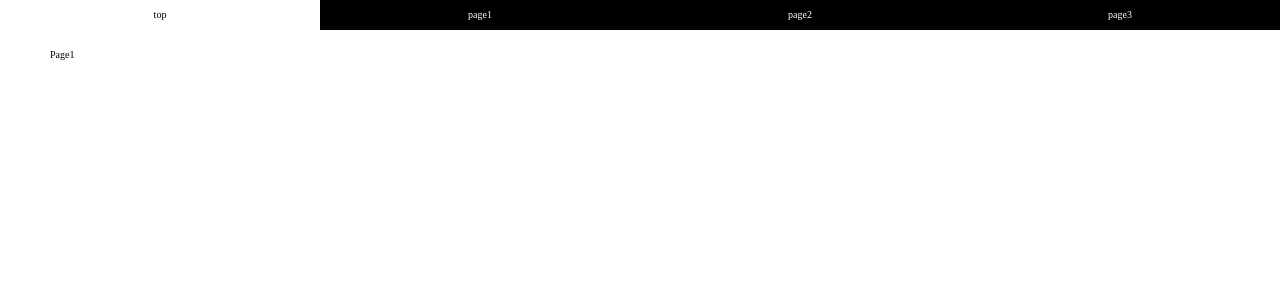
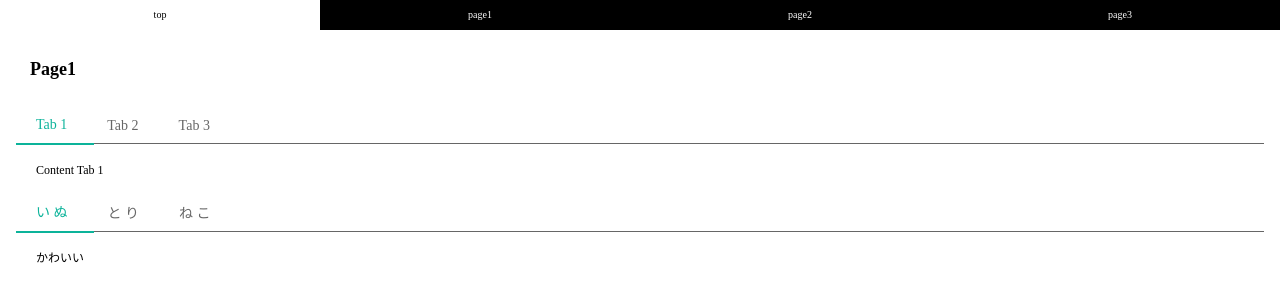
Before and after one commit to yk57-miya/react-example-project, a React app: page /page1 in a window 1280 px wide. Built offline with nearby package versions, Linux system fonts and the light colour scheme.

Commit message:
TAB components実装

```diff
--- a/package.json
+++ b/package.json
@@ -3,6 +3,7 @@
   "version": "0.1.0",
   "private": true,
   "dependencies": {
+    "classnames": "^2.2.6",
     "react": "^16.12.0",
     "react-dom": "^16.12.0",
     "react-router-dom": "^5.1.2",
@@ -21,6 +22,7 @@
     "eslint-plugin-react": "^7.16.0",
     "npm-run-all": "^4.1.5",
     "postcss-apply": "^0.12.0",
+    "postcss-calc": "^7.0.1",
     "postcss-cli": "^6.1.3",
     "postcss-flexbugs-fixes": "^4.1.0",
     "postcss-import": "^12.0.1",
--- a/public/index.css
+++ b/public/index.css
@@ -58,6 +58,8 @@ html {
   font-size: 10px;
 }
 
+/* font-sizeに関する変数群 */
+
 :root {
   /* 上揃え & 左揃え */
   /* 上揃え & 左右中央 */
@@ -116,14 +118,72 @@ html {
       transition: all 300ms ease-in;
     }
 
+.Tab {
+  margin: 0 1.6rem;
+}
+
+.Tab ul {
+    width: 100%;
+    margin-bottom: -1px;
+    display: -webkit-box;
+    display: flex;
+    -webkit-box-align: center;
+            align-items: center;
+    -webkit-box-pack: start;
+            justify-content: flex-start;
+    border-bottom: 1px solid #666;
+  }
+
+.Tab__Title {
+    padding: 1rem 2rem;
+    text-align: center;
+    font-size: 1.4rem;
+    color: #666;
+    cursor: pointer;
+  }
+
+.Tab__Title:hover {
+      color: #4fc454;
+    }
+
+.Tab__Title--active {
+      color: #0cb39a;
+      padding-bottom: 1.1rem;
+      font-weight: 400;
+    }
+
+.Tab__UnderLine {
+    display: block;
+    width: 78px;
+    -webkit-transition: -webkit-transform 300ms ease-in;
+    transition: -webkit-transform 300ms ease-in;
+    transition: transform 300ms ease-in;
+    transition: transform 300ms ease-in, -webkit-transform 300ms ease-in;
+    border-bottom: 2px solid #0cb39a;
+    margin-bottom: -1px;
+  }
+
+.Tab__Content {
+    margin: 2rem;
+    font-size: 1.2rem;
+    display: none;
+  }
+
+.Tab__Content--active {
+      display: block;
+    }
+
+.Page1 h1 {
+    margin: 3rem 0;
+    padding-left: 3rem;
+    font-weight: bold;
+    font-size: 1.8rem;
+  }
+
 body,
 html {
   padding: 0;
   margin: 0;
-}
-
-.App {
-  text-align: center;
 }
 
 .App-logo {
--- a/src/common/App.js
+++ b/src/common/App.js
@@ -1,6 +1,6 @@
 import React, { Component } from 'react';
 import { BrowserRouter as Router } from 'react-router-dom';
-import Menu from '../components/Menu/Menu';
+import Menu from '../components/Menu';
 
 class App extends Component {
   render() {
--- a/src/components/Menu/Menu.js
+++ b/src/components/Menu/index.js
@@ -8,6 +8,7 @@ import Page3 from '../../pages/page3';
 import Page404 from '../../pages/error';
 
 const MenuBar = ({ children }) => (
+  <div>
     <div className="Menu">
       <ul>
         <li><Link to='/'>top</Link></li>
@@ -15,7 +16,10 @@ const MenuBar = ({ children }) => (
         <li><Link to='/page2'>page2</Link></li>
         <li><Link to='/page3'>page3</Link></li>
       </ul>
+    </div>
+    <div className="Contents">
       { children }
+    </div>
   </div>
 );
 
@@ -26,7 +30,7 @@ const Menu = ({ location }) => {
       <TransitionGroup>
         <CSSTransition key={ currentkey } classNames='fade' timeout={800}>
           {/*Routeを配置 exactを指定してマッチングを厳密に*/}
-          <div style={{marginLeft: '50px', position: 'absolute', top: '5rem'}}>
+          <div>
             <Switch location={ location }>
               <Route path='/' exact component={ TopPage }/>
               <Route path='/page1' exact component={ Page1 } />
--- /dev/null
+++ b/src/components/Tab/Tab.css
@@ -0,0 +1,46 @@
+.Tab {
+  margin: 0 1.6rem;
+
+  ul {
+    width: 100%;
+    margin-bottom: -1px;
+    @mixin --layout-center-start;
+    border-bottom: 1px solid #666;
+  }
+
+  &__Title {
+    padding: 1rem 2rem;
+    text-align: center;
+    font-size: $size-font-medium;
+    color: #666;
+    cursor: pointer;
+
+    &:hover {
+      color: #4fc454;
+    }
+
+    &--active {
+      color: #0cb39a;
+      padding-bottom: 1.1rem;
+      font-weight: 400;
+    }
+  }
+
+  &__UnderLine {
+    display: block;
+    width: 78px;
+    transition: transform 300ms ease-in;
+    border-bottom: 2px solid #0cb39a;
+    margin-bottom: -1px;
+  }
+
+  &__Content {
+    margin: 2rem;
+    font-size: $size-font-small;
+    display: none;
+
+    &--active {
+      display: block;
+    }
+  }
+}
--- /dev/null
+++ b/src/components/Tab/index.js
@@ -0,0 +1,61 @@
+import React, { Component } from 'react';
+import classNames from 'classnames';
+
+class Tab extends Component {
+  constructor (props) {
+    super(props);
+    this.state = {
+      currentId: 0,
+      styleTab: {
+        transform: 'translateX(0px)'
+      }
+    };
+  }
+
+  handleTabClick = (e, id) => {
+    e.preventDefault();
+    this.width = e.target.clientWidth;
+    this.setState({ currentId : id});
+    this.setState({ styleTab: {
+      transform: `translateX(${this.width*id}px)`
+    } });
+  };
+
+  // componentDidmount() {
+  //   window.addEventListener('load', () => {
+  //   });
+  // }
+
+  shouldComponentUpdate(nextProps, nextStatus) {
+    if (this.props.tabDate !== nextProps.tabDate ||this.state.styleTab !== nextStatus.styleTab) {
+      return true;
+    }
+    return false;
+  }
+
+  render() {
+    return (
+      <div className="Tab">
+        <ul>{
+          this.props.tabDate.map((item, i) => {
+            const tabTitle = classNames('Tab__Title', {
+              'Tab__Title--active' : this.state.currentId === i
+            });
+            return <li key={ i } className={ tabTitle } onClick={ e => this.handleTabClick(e, i) }>{ item.name }</li>;
+          })
+        }</ul>
+        <div className="Tab__UnderLine" style={ this.state.styleTab }></div>
+        {
+          this.props.tabDate.map((item, i) => {
+            const TabContent = classNames('Tab__Content', {
+              'Tab__Content--active' : this.state.currentId === i
+            });
+            return <div key={ i } className={ TabContent }>{ item.content }</div>;
+          })
+        }
+      </div>
+    );
+  }
+}
+
+export default Tab;
--- a/src/pages/page1/Page1.css
+++ b/src/pages/page1/Page1.css
@@ -0,0 +1,8 @@
+.Page1 {
+  h1 {
+    margin: 3rem 0;
+    padding-left: 3rem;
+    font-weight: bold;
+    font-size: $size-font-xlarge;
+  }
+}
--- a/src/pages/page1/index.js
+++ b/src/pages/page1/index.js
@@ -1,14 +1,45 @@
 import React, { Component } from 'react';
+import Tab from '../../components/Tab';
 
 export default class Page1 extends Component {
   constructor (props) {
     super(props);
     this.str = 'Page1';
+    this.tabList1 = [
+      {
+        name: 'Tab 1',
+        content: 'Content Tab 1',
+      },
+      {
+        name: 'Tab 2',
+        content: 'Content Tab 2',
+      },
+      {
+        name: 'Tab 3',
+        content: 'Content Tab 3',
+      },
+    ];
+    this.tabList2 = [
+      {
+        name: 'い ぬ',
+        content: 'かわいい',
+      },
+      {
+        name: 'と り',
+        content: 'きらい',
+      },
+      {
+        name: 'ね こ',
+        content: '史上最強',
+      },
+    ];
   }
   render () {
     return (
-      <div>
-        { this.str }
+      <div className="Page1">
+        <h1>{ this.str }</h1>
+        <Tab tabDate={ this.tabList1 } />
+        <Tab tabDate={ this.tabList2 } />
       </div>
     );
   }
--- a/src/styles/all.css
+++ b/src/styles/all.css
@@ -1,3 +1,5 @@
 @import "base/all.css";
+@import "settings/all.css";
 @import "tools/all.css";
 @import "components/all.css";
+@import "pages/all.css";
--- a/src/styles/app.css
+++ b/src/styles/app.css
@@ -7,8 +7,6 @@ html {
 }
 
 .App {
-  text-align: center;
-
   &-logo {
     height: 80px;
     animation: App-logo-spin infinite 20s linear;
--- a/src/styles/components/all.css
+++ b/src/styles/components/all.css
@@ -1 +1,2 @@
 @import "../../components/Menu/Menu.css";
+@import "../../components/Tab/Tab.css";
--- /dev/null
+++ b/src/styles/pages/all.css
@@ -0,0 +1,3 @@
+@import "../../pages/page1/Page1.css";
+@import "../../pages/page2/Page2.css";
+@import "../../pages/page3/Page3.css";
--- /dev/null
+++ b/src/styles/settings/all.css
@@ -0,0 +1 @@
+@import "./size.css";
--- /dev/null
+++ b/src/styles/settings/size.css
@@ -0,0 +1,10 @@
+/* font-sizeに関する変数群 */
+$size-font-maxlarge: 4.6rem;
+$size-font-xxxxlarge: 2.4rem;
+$size-font-xxxlarge: 2.2rem;
+$size-font-xxlarge: 2rem;
+$size-font-xlarge: 1.8rem;
+$size-font-large: 1.6rem;
+$size-font-medium: 1.4rem;
+$size-font-small: 1.2rem;
+$size-font-xsmall: 1rem;
```
Also changed, not shown: 1 other file. Lines whose indentation alone changed are shown as unchanged.
